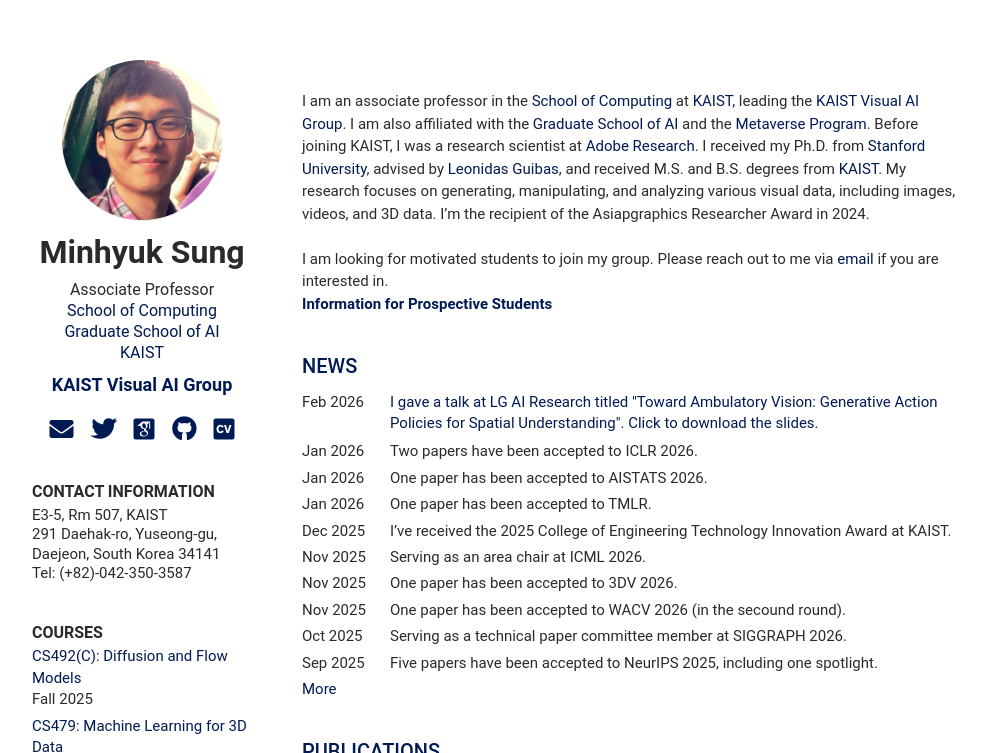
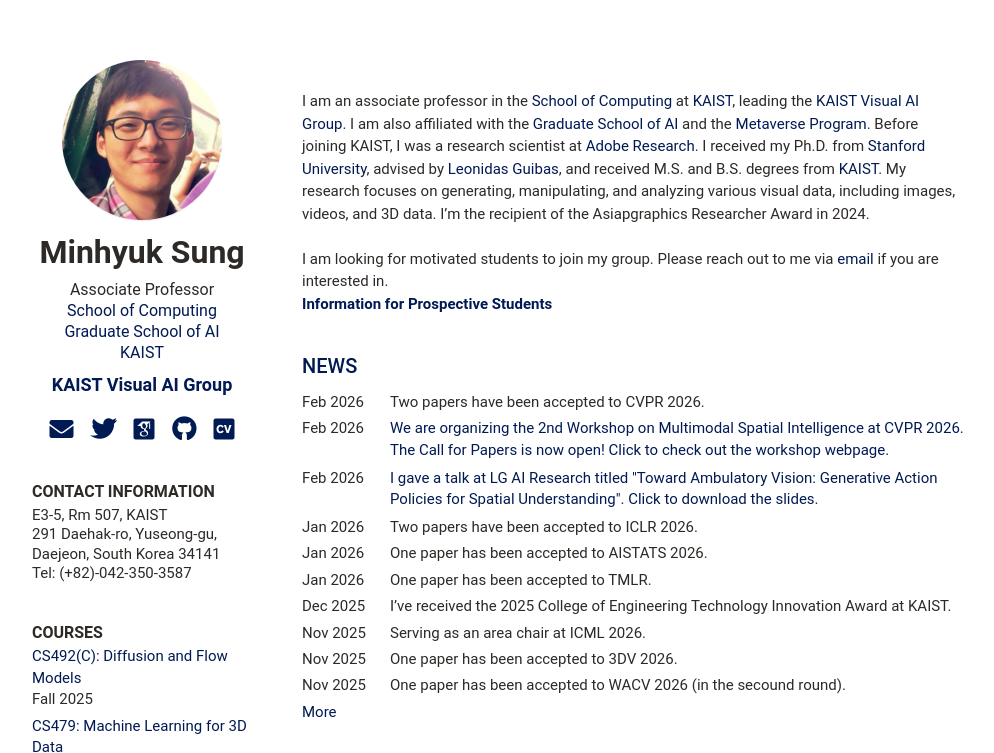
Before and after one commit to mhsung/mhsung.github.io, a Jekyll site: the page built from index.html, in a window 1280 px wide and 900 px high, cut to the strip 0-753 px from the top of the window. Shown: the whole strip, without its empty margins (126-1120 px from the left). Built offline with Jekyll 4.4.1, drawn with Linux system fonts in a browser that asks for light colours; some web fonts are replaced.

Commit message:
Updated.

```diff
--- a/_data/news.yml
+++ b/_data/news.yml
@@ -1,4 +1,9 @@
 news:
+    - title: "Two papers have been accepted to CVPR 2026."
+      time: Feb 2026
+    - title: "We are organizing the 2nd Workshop on Multimodal Spatial Intelligence at CVPR 2026. The Call for Papers is now open! Click to check out the workshop webpage."
+      link: https://musi-workshop.github.io/
+      time: Feb 2026
     - title: "I gave a talk at LG AI Research titled \"Toward Ambulatory Vision: Generative Action Policies for Spatial Understanding\". Click to download the slides."
       link: https://onedrive.live.com/?redeem=aHR0cHM6Ly8xZHJ2Lm1zL2IvYy82MDU2MjAyM2I2NjQwMjgyL0lRRFp1dkZUZEtJUlM0dEpOMjdONkxtYkFZbHBvQmF2WlRwdG5qRzgwZ25xZDhrP2U9MmhTTUs1&cid=60562023B6640282&id=60562023B6640282%21s53f1bad9a2744b118b49376ecde8b99b&parId=60562023B6640282%212031&o=OneUp
       time: Feb 2026
```
